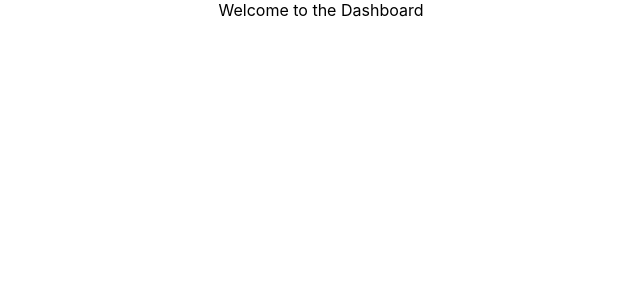
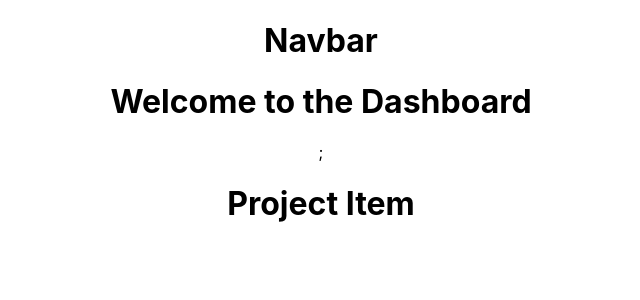
Before and after one commit to vincekashaka/PPMTool, a React (Create React App) app in the folder ppmtool-react-client/: page / in a window 1280 px wide. Shown: the top 300 px of the page, without its empty margins (319-959 px from the left). Built offline with nearby package versions, Linux system fonts and the light colour scheme.

Commit message:
Project and Header components

```diff
--- a/ppmtool-react-client/src/App.js
+++ b/ppmtool-react-client/src/App.js
@@ -1,9 +1,11 @@
 import './App.css';
 import Dashboard from './componets/Dashboard';
+import Header from './componets/layout/Header';
 
 function App() {
   return (
     <div className='App'>
+      <Header />
       <Dashboard />
     </div>
   );
--- a/ppmtool-react-client/src/componets/Dashboard.js
+++ b/ppmtool-react-client/src/componets/Dashboard.js
@@ -1,7 +1,13 @@
 import React, { Component } from 'react';
+import ProjectItem from './project/ProjectItem';
 
 export default class Dashboard extends Component {
   render() {
-    return <div> Welcome to the Dashboard</div>;
+    return (
+      <div>
+        <h1> Welcome to the Dashboard</h1>;
+        <ProjectItem />
+      </div>
+    );
   }
 }
--- /dev/null
+++ b/ppmtool-react-client/src/componets/layout/Header.js
@@ -0,0 +1,12 @@
+import React, { Component } from 'react';
+class Header extends Component {
+  render() {
+    return (
+      <div>
+        <h1>Navbar</h1>
+      </div>
+    );
+  }
+}
+
+export default Header;
--- /dev/null
+++ b/ppmtool-react-client/src/componets/project/ProjectItem.js
@@ -0,0 +1,9 @@
+import React, { Component } from 'react';
+
+class ProjectItem extends Component {
+  render() {
+    return <h1>Project Item</h1>;
+  }
+}
+
+export default ProjectItem;
```
